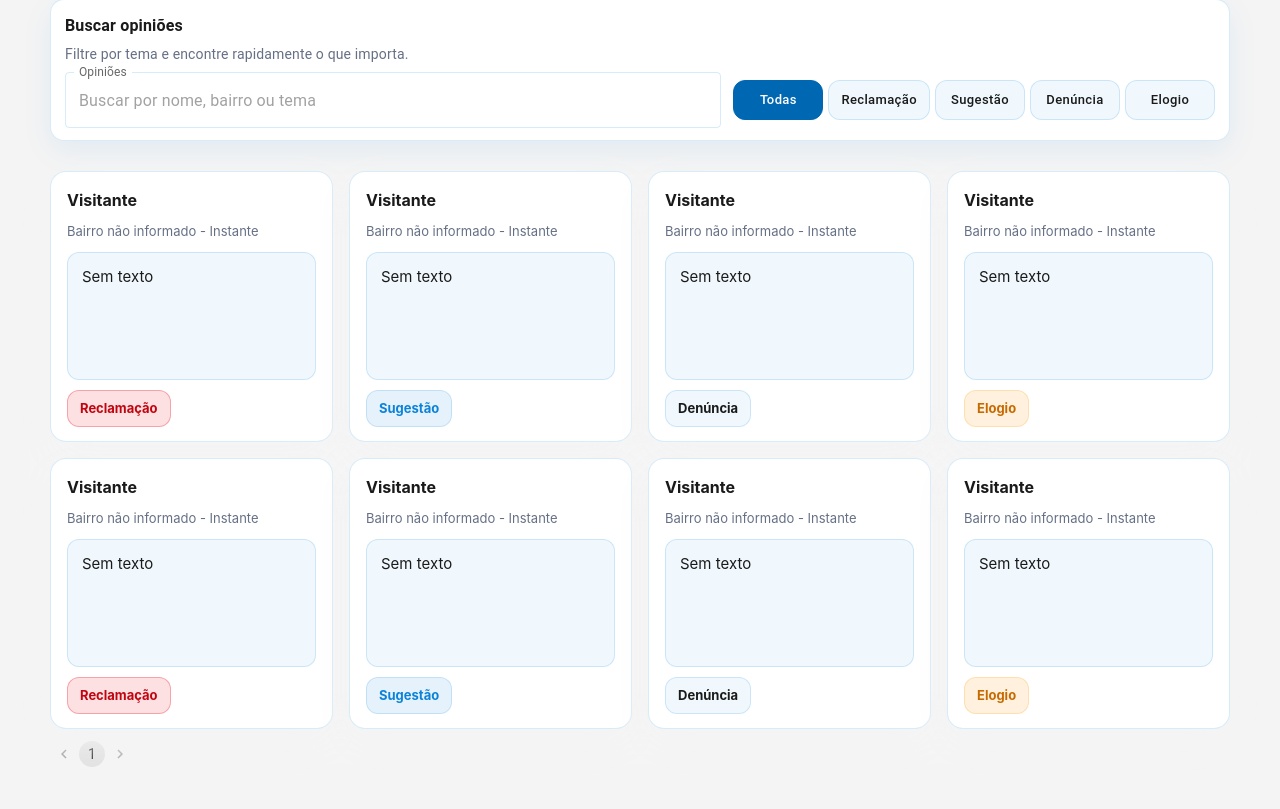
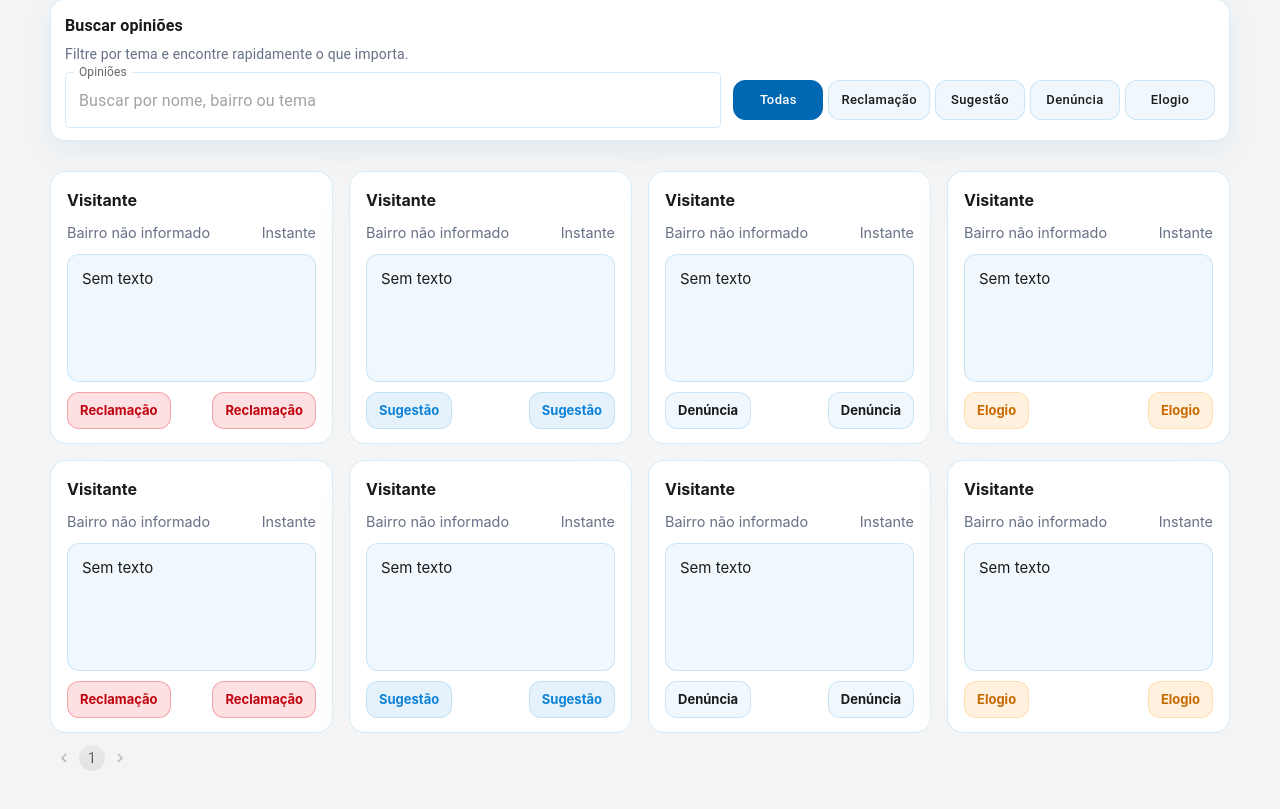
Before and after one commit to leandro-keek-conecta/ale-cmjp-front, a React (Vite) app: page / in a window 1280 px wide. Shown: the part 1139-1948 px from the top of the page. Built offline with nearby package versions, Linux system fonts and the light colour scheme; no server answers.

Commit message:
Melhora a apresentação e organização do rodapé das opiniões, adiciona flexibilidade ao layout e ajusta a formatação da data.

```diff
--- a/src/components/cardDetails/cardDetails.module.css
+++ b/src/components/cardDetails/cardDetails.module.css
@@ -144,6 +144,13 @@
   cursor: pointer;
 }
 
+.cardFooterContainer {
+  display: flex;
+  flex-direction: row;
+  width: 100%;
+  justify-content: space-between;
+}
+
 .skeleton {
   height: 180px;
   border-radius: 16px;
@@ -153,6 +160,13 @@
     rgba(255, 255, 255, 0.1)
   );
   animation: pulse 1.8s ease-in-out infinite;
+}
+
+.meta {
+  font-size: 0.9rem;
+  width: 100%;
+  display: flex;
+  justify-content: space-between;
 }
 
 @media (max-width: 720px) {
@@ -171,7 +185,10 @@
   }
 
   .meta {
-    font-size: 12.5px;
+    font-size: 0.9rem;
+    width: 100%;
+    display: flex;
+    justify-content: space-between;
   }
 
   .opinionText {
--- a/src/components/cardDetails/index.tsx
+++ b/src/components/cardDetails/index.tsx
@@ -44,7 +44,8 @@ export default function CardDetails({ opinions }: CardDetailsProps) {
             </div>
           </div>
           <div className={styles.meta}>
-            {item.bairro || "Bairro não informado"} - {formatDate(item.horario)}
+            <span>{item.bairro || "Bairro não informado"}</span>
+            <span> {formatDate(item.horario)}</span>
           </div>
           <Box
             className={styles.opnionTextClick}
@@ -61,6 +62,18 @@ export default function CardDetails({ opinions }: CardDetailsProps) {
             )}
           </Box>
 
+          <Box className={styles.cardFooterContainer}>
+            <div className={styles.cardFooter}>
+              {(() => {
+                const pillType = item.opiniao || item.opiniao || "Outro";
+                const pillKey = normalize(pillType) || "outro";
+                return (
+                  <span className={styles.pill} data-type={pillKey}>
+                    {pillType}
+                  </span>
+                );
+              })()}
+            </div>
             <div className={styles.cardFooter}>
               {(() => {
                 const pillType = item.tipo_opiniao || item.opiniao || "Outro";
@@ -72,14 +85,18 @@ export default function CardDetails({ opinions }: CardDetailsProps) {
                 );
               })()}
             </div>
+          </Box>
         </article>
       ))}
       <Dialog open={modalOpen} onClose={closeModal} fullWidth maxWidth="sm">
-        <DialogTitle sx={{fontSize: "1.2rem", pl: 2, pb: 1, mb: 0}}>
+        <DialogTitle sx={{ fontSize: "1.2rem", pl: 2, pb: 1, mb: 0 }}>
           {selectedOpinion?.nome || "Opinião completa"}
         </DialogTitle>
-        <Divider sx={{ mt: 0, mb: 2}}/>
-          <DialogContentText component="div" sx={{pl:2,pr:2, pb: 2, fontSize: "1rem"}}>
+        <Divider sx={{ mt: 0, mb: 2 }} />
+        <DialogContentText
+          component="div"
+          sx={{ pl: 2, pr: 2, pb: 2, fontSize: "1rem" }}
+        >
           {selectedOpinion?.texto_opiniao || "Sem texto"}
         </DialogContentText>
       </Dialog>
--- a/src/utils/formatDate.ts
+++ b/src/utils/formatDate.ts
@@ -1,11 +1,17 @@
 export default function formatDate(value?: string | null) {
   if (!value) return "Instante";
+
   const date = new Date(value);
   if (Number.isNaN(date.getTime())) return "Recente";
-  return date.toLocaleString("pt-BR", {
-    day: "2-digit",
-    month: "short",
+
+  const day = String(date.getDate()).padStart(2, "0");
+  const month = String(date.getMonth() + 1).padStart(2, "0");
+  const year = date.getFullYear();
+
+  const time = date.toLocaleTimeString("pt-BR", {
     hour: "2-digit",
     minute: "2-digit",
   });
-};
+
+  return `${day}/${month}/${year} - ${time}`;
+}
```
Lines whose indentation alone changed are shown as unchanged.
